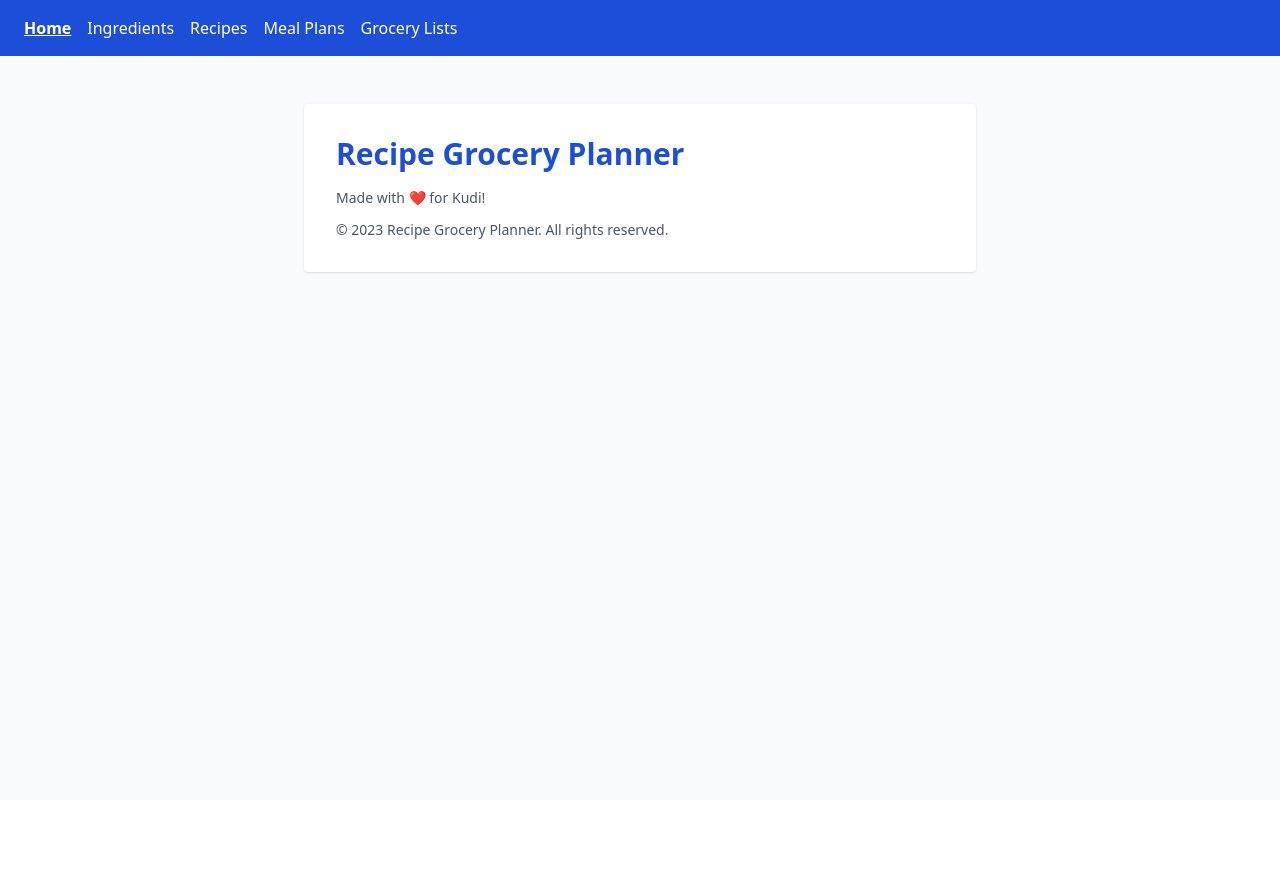
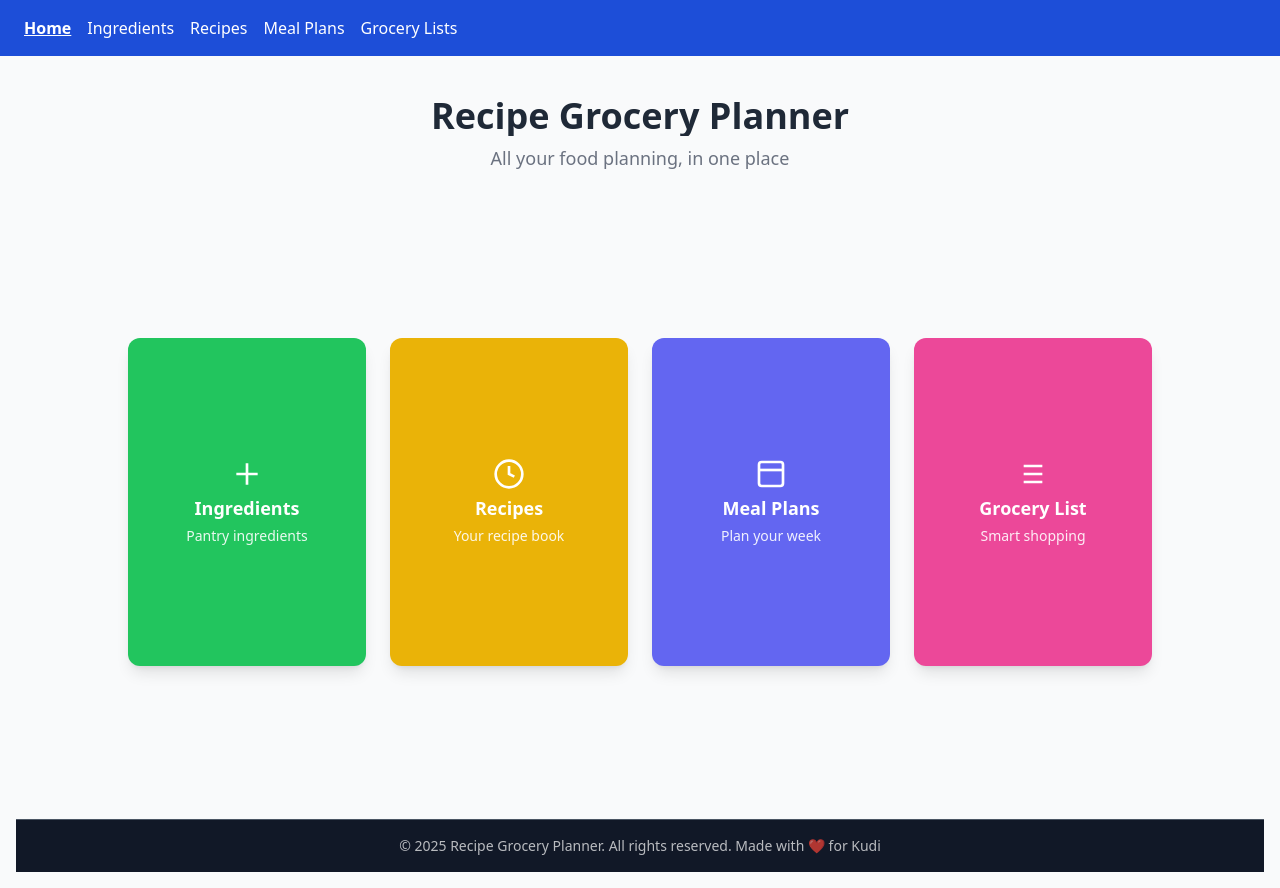
Before and after one commit to prashant900555/Recipe-Grocery-Planner, a React (Vite) app in the folder frontend/: page / in a window 1280 px wide. Before the commit the page ends 800 px from the top, so only its background shows below. Built offline with nearby package versions, Linux system fonts and the light colour scheme.

Commit message:
Added back home button FE

```diff
--- a/frontend/src/pages/GroceryListsPage.jsx
+++ b/frontend/src/pages/GroceryListsPage.jsx
@@ -6,6 +6,7 @@ import {
   deleteGroceryList,
 } from "../services/groceryListService";
 import GroceryListForm from "../components/GroceryListForm";
+import { useNavigate } from "react-router-dom";
 
 export default function GroceryListsPage() {
   const [lists, setLists] = useState([]);
@@ -13,6 +14,7 @@ export default function GroceryListsPage() {
   const [showForm, setShowForm] = useState(false);
   const [editList, setEditList] = useState(null);
   const [error, setError] = useState();
+  const navigate = useNavigate();
 
   const fetchAll = async () => {
     setLoading(true);
@@ -61,14 +63,21 @@ export default function GroceryListsPage() {
     }
   }
 
-  function showPurchasedCount(entries = []) {
-    if (!entries || !entries.length) return "";
-    const done = entries.filter((e) => e.purchased).length;
-    return `${done}/${entries.length}`;
+  function showPurchasedCount(entries) {
+    if (!entries || !entries.length) return "0";
+    const done = entries.filter((e) => e.purchased);
+    return `${done.length} / ${entries.length}`;
   }
 
   return (
     <section className="max-w-5xl mx-auto bg-white shadow-lg rounded-xl mt-8 p-6">
+      <button
+        type="button"
+        className="mb-4 px-4 py-2 bg-blue-600 hover:bg-blue-700 text-white rounded"
+        onClick={() => navigate("/")}
+      >
+        Back to Home
+      </button>
       <div className="flex flex-col sm:flex-row items-center justify-between mb-8 gap-4">
         <h2 className="text-3xl font-bold text-pink-800">Grocery Lists</h2>
         <button
@@ -86,7 +95,6 @@ export default function GroceryListsPage() {
           {error}
         </div>
       )}
-
       {showForm && (
         <div className="mb-10">
           <GroceryListForm
@@ -99,7 +107,6 @@ export default function GroceryListsPage() {
           />
         </div>
       )}
-
       <div className="overflow-x-auto">
         <table className="min-w-full divide-y divide-gray-100 text-sm rounded-md">
           <thead className="bg-pink-50">
@@ -107,7 +114,6 @@ export default function GroceryListsPage() {
               <th className="py-3 px-4 text-left font-bold">#</th>
               <th className="py-3 px-4 text-left font-bold">Name</th>
               <th className="py-3 px-4 text-left font-bold">Date</th>
-              <th className="py-3 px-4 text-left font-bold">From Meal Plan</th>
               <th className="py-3 px-4 text-left font-bold">Items</th>
               <th className="py-3 px-4 text-left font-bold">Purchased</th>
               <th className="py-3 px-4"></th>
@@ -116,14 +122,14 @@ export default function GroceryListsPage() {
           <tbody className="bg-white divide-y divide-gray-50">
             {loading ? (
               <tr>
-                <td colSpan={7} className="text-center py-8 text-gray-400">
+                <td colSpan={6} className="text-center py-8 text-gray-400">
                   Loading...
                 </td>
               </tr>
             ) : lists.length === 0 ? (
               <tr>
                 <td
-                  colSpan={7}
+                  colSpan={6}
                   className="text-center py-10 text-gray-300 font-semibold"
                 >
                   No grocery lists found.
@@ -135,7 +141,6 @@ export default function GroceryListsPage() {
                   <td className="py-2 px-4">{idx + 1}</td>
                   <td className="py-2 px-4">{list.name}</td>
                   <td className="py-2 px-4">{list.date || "-"}</td>
-                  <td className="py-2 px-4">{list.mealPlan?.name || "-"}</td>
                   <td className="py-2 px-4">
                     {list.entries && list.entries.length > 0 ? (
                       <ul className="list-disc pl-4">
@@ -143,7 +148,7 @@ export default function GroceryListsPage() {
                           <li key={e.ingredientId + "-" + i}>
                             {e.quantity} {e.unit} {e.ingredientName}
                             {e.note ? ` (${e.note})` : ""}
-                            {e.purchased ? " ✔️" : ""}
+                            {e.purchased ? "✓" : ""}
                           </li>
                         ))}
                       </ul>
--- a/frontend/src/pages/HomePage.jsx
+++ b/frontend/src/pages/HomePage.jsx
@@ -1,15 +1,139 @@
 import React from "react";
+import { useNavigate } from "react-router-dom";
 
 export default function HomePage() {
+  const navigate = useNavigate();
+
+  const tiles = [
+    {
+      label: "Ingredients",
+      color: "bg-green-500 hover:bg-green-600",
+      icon: (
+        <svg
+          className="w-8 h-8 mb-1 text-white"
+          fill="none"
+          stroke="currentColor"
+          strokeWidth="2"
+          viewBox="0 0 24 24"
+        >
+          <path d="M12 4v16m8-8H4"></path>
+        </svg>
+      ),
+      to: "/ingredients",
+      desc: "Pantry ingredients",
+    },
+    {
+      label: "Recipes",
+      color: "bg-yellow-500 hover:bg-yellow-600",
+      icon: (
+        <svg
+          className="w-8 h-8 mb-1 text-white"
+          fill="none"
+          stroke="currentColor"
+          strokeWidth="2"
+          viewBox="0 0 24 24"
+        >
+          <path d="M12 6v6l4 2"></path>
+          <circle cx="12" cy="12" r="10"></circle>
+        </svg>
+      ),
+      to: "/recipes",
+      desc: "Your recipe book",
+    },
+    {
+      label: "Meal Plans",
+      color: "bg-indigo-500 hover:bg-indigo-600",
+      icon: (
+        <svg
+          className="w-8 h-8 mb-1 text-white"
+          fill="none"
+          stroke="currentColor"
+          strokeWidth="2"
+          viewBox="0 0 24 24"
+        >
+          <rect width="18" height="18" x="3" y="3" rx="2" />
+          <path d="M3 9h18"></path>
+        </svg>
+      ),
+      to: "/mealplans",
+      desc: "Plan your week",
+    },
+    {
+      label: "Grocery List",
+      color: "bg-pink-500 hover:bg-pink-600",
+      icon: (
+        <svg
+          className="w-8 h-8 mb-1 text-white"
+          fill="none"
+          stroke="currentColor"
+          strokeWidth="2"
+          viewBox="0 0 24 24"
+        >
+          <path d="M5 6h14M5 12h14M5 18h14"></path>
+        </svg>
+      ),
+      to: "/grocerylists",
+      desc: "Smart shopping",
+    },
+  ];
+
   return (
-    <div className="max-w-2xl mx-auto mt-8 p-8 bg-white rounded shadow">
-      <h1 className="text-3xl font-bold text-blue-700 mb-4">
-        Recipe Grocery Planner
-      </h1>
-
-      <footer className="mt-4 text-gray-600 text-sm">
-        <p className="mb-3">Made with ❤️ for Kudi!</p>© 2023 Recipe Grocery
-        Planner. All rights reserved.
+    <div className="min-h-screen max-h-screen flex flex-col overflow-hidden">
+      <header className="flex flex-col items-center pt-6 pb-2 px-2">
+        <h1 className="text-2xl sm:text-3xl md:text-4xl font-extrabold text-center text-gray-800 mb-2 leading-tight truncate">
+          Recipe Grocery Planner
+        </h1>
+        <p className="text-gray-500 text-sm sm:text-base md:text-lg text-center mb-1">
+          All your food planning, in one place
+        </p>
+      </header>
+      <main className="flex-1 flex flex-col items-center justify-center px-2">
+        <div className="w-full max-w-5xl flex-1 flex items-center">
+          <div
+            className="
+              grid grid-cols-2 sm:grid-cols-4 gap-3 sm:gap-6 w-full mx-auto"
+            style={{
+              flex: 1,
+              height: "calc(41vh - 0px)",
+              minHeight: 0,
+              alignItems: "stretch",
+            }}
+          >
+            {tiles.map((tile) => (
+              <button
+                key={tile.label}
+                onClick={() => navigate(tile.to)}
+                className={`
+                  group shadow-lg rounded-xl flex flex-col items-center justify-center
+                  transition transform hover:scale-105 active:scale-95 duration-100
+                  ${tile.color} px-2 py-3 sm:px-4 sm:py-6
+                  focus:outline-none
+                  w-full h-full min-h-0
+                `}
+                aria-label={`Go to ${tile.label}`}
+                style={{
+                  minHeight: 0,
+                  height: "100%",
+                  fontSize: "clamp(12px,2vw,18px)",
+                }}
+              >
+                {tile.icon}
+                <span className="font-bold text-base sm:text-lg text-white mb-1 group-hover:underline">
+                  {tile.label}
+                </span>
+                <span className="text-white text-xs sm:text-sm opacity-90 text-center">
+                  {tile.desc}
+                </span>
+              </button>
+            ))}
+          </div>
+        </div>
+      </main>
+      <footer className="bg-gray-900 text-white text-center py-3 sm:py-4 mt-auto shadow-lg border-t border-gray-600 text-xs sm:text-sm">
+        <span className="opacity-70">
+          © {new Date().getFullYear()} Recipe Grocery Planner. All rights
+          reserved. Made with ❤️ for Kudi
+        </span>
       </footer>
     </div>
   );
--- a/frontend/src/pages/IngredientsPage.jsx
+++ b/frontend/src/pages/IngredientsPage.jsx
@@ -6,19 +6,21 @@ import {
   deleteIngredient,
 } from "../services/ingredientService";
 import IngredientForm from "../components/IngredientForm";
+import { useNavigate } from "react-router-dom";
 
 export default function IngredientsPage() {
   const [ingredients, setIngredients] = useState([]);
   const [loading, setLoading] = useState(true);
   const [showForm, setShowForm] = useState(false);
   const [editIngredient, setEditIngredient] = useState(null);
-  const [errorMsg, setErrorMsg] = useState("");
+  const [errorMsg, setErrorMsg] = useState();
+  const navigate = useNavigate();
 
   async function fetchAll() {
     setLoading(true);
     try {
       setIngredients(await getIngredients());
-      setErrorMsg("");
+      setErrorMsg();
     } catch {
       setErrorMsg("Failed to fetch ingredients.");
     }
@@ -62,6 +64,13 @@ export default function IngredientsPage() {
 
   return (
     <section className="max-w-3xl mx-auto bg-white shadow-lg rounded-xl mt-8 p-6">
+      <button
+        type="button"
+        className="mb-4 px-4 py-2 bg-blue-600 hover:bg-blue-700 text-white rounded"
+        onClick={() => navigate("/")}
+      >
+        Back to Home
+      </button>
       <div className="flex flex-col sm:flex-row items-center justify-between mb-8 gap-4">
         <h2 className="text-3xl font-bold text-blue-800">Ingredients</h2>
         <button
@@ -71,16 +80,14 @@ export default function IngredientsPage() {
             setEditIngredient(null);
           }}
         >
-          + Add Ingredient
+          Add Ingredient
         </button>
       </div>
-
       {errorMsg && (
         <div className="bg-red-50 border border-red-400 text-red-700 px-4 py-3 rounded mb-6">
           {errorMsg}
         </div>
       )}
-
       {showForm && (
         <div className="mb-8">
           <IngredientForm
@@ -93,7 +100,6 @@ export default function IngredientsPage() {
           />
         </div>
       )}
-
       <div className="overflow-x-auto">
         <table className="min-w-full divide-y divide-gray-200 text-sm rounded-md">
           <thead className="bg-gray-100">
--- a/frontend/src/pages/RecipesPage.jsx
+++ b/frontend/src/pages/RecipesPage.jsx
@@ -19,7 +19,6 @@ export default function RecipesPage() {
   const [listName, setListName] = useState("");
   const [listDate, setListDate] = useState("");
   const [generating, setGenerating] = useState(false);
-
   const navigate = useNavigate();
 
   const fetchAll = async () => {
@@ -36,6 +35,7 @@ export default function RecipesPage() {
 
   useEffect(() => {
     fetchAll();
+    setListDate(todayDDMMYYYY());
   }, []);
 
   async function handleCreate(data) {
@@ -91,22 +91,15 @@ export default function RecipesPage() {
       setGenerating(false);
       navigate("/grocerylists");
     } catch (e) {
-      // Show error in UI, and log all details to the console:
       let message = "Failed to generate grocery list.";
       if (e.response?.data) {
-        if (typeof e.response.data === "string") {
-          message = e.response.data;
-        } else if (e.response.data.message) {
-          message = e.response.data.message;
-        } else {
-          message = JSON.stringify(e.response.data);
-        }
+        if (typeof e.response.data === "string") message = e.response.data;
+        else if (e.response.data.message) message = e.response.data.message;
+        else message = JSON.stringify(e.response.data);
       } else if (e.message) {
         message = e.message;
       }
       setError(message);
-      // Debug log to browser console
-      console.error("Grocery list generation failed:", e, e.response?.data);
       setGenerating(false);
     }
   }
@@ -119,12 +112,15 @@ export default function RecipesPage() {
     return `${dd}-${mm}-${yyyy}`;
   }
 
-  useEffect(() => {
-    setListDate(todayDDMMYYYY());
-  }, []);
-
   return (
     <section className="max-w-4xl mx-auto bg-white shadow-lg rounded-xl mt-8 p-6">
+      <button
+        type="button"
+        className="mb-4 px-4 py-2 bg-blue-600 hover:bg-blue-700 text-white rounded"
+        onClick={() => navigate("/")}
+      >
+        Back to Home
+      </button>
       <div className="flex flex-col sm:flex-row items-center justify-between mb-8 gap-4">
         <h2 className="text-3xl font-bold text-blue-800">Recipes</h2>
         <button
@@ -142,10 +138,10 @@ export default function RecipesPage() {
           {error}
         </div>
       )}
-
+      {/* Selection and Generate */}
       <div className="mb-6 border p-4 rounded bg-blue-50">
         <span className="font-semibold mr-3">
-          Select recipes to generate a grocery list:
+          Select recipes to generate a grocery list
         </span>
         <input
           type="text"
@@ -163,7 +159,6 @@ export default function RecipesPage() {
             return `${yyyy}-${mm}-${dd}`;
           })()}
           onChange={(e) => {
-            // Convert YYYY-MM-DD to DD-MM-YYYY
             const [yyyy, mm, dd] = e.target.value.split("-");
             setListDate(`${dd}-${mm}-${yyyy}`);
           }}
@@ -177,7 +172,6 @@ export default function RecipesPage() {
           {generating ? "Generating..." : "Generate Grocery List"}
         </button>
       </div>
-
       {showForm && (
         <div className="mb-10">
           <RecipeForm
@@ -220,7 +214,7 @@ export default function RecipesPage() {
             ) : (
               recipes.map((rec, idx) => (
                 <tr key={rec.id} className="hover:bg-blue-50 transition">
-                  <td className="py-2 px-4">
+                  <td>
                     <input
                       type="checkbox"
                       checked={selected.includes(rec.id)}
@@ -234,15 +228,16 @@ export default function RecipesPage() {
                       <ul className="list-disc pl-4">
                         {rec.ingredients.map((ri) =>
                           ri.ingredient ? (
-                            <li key={ri.id || Math.random()}>
+                            <li key={ri.id + Math.random()}>
                               {ri.quantity} {ri.ingredient.unit}{" "}
-                              {ri.ingredient.name} {ri.note ? ri.note : ""}
+                              {ri.ingredient.name}
+                              {ri.note ? ` (${ri.note})` : ""}
                             </li>
                           ) : null
                         )}
                       </ul>
                     ) : (
-                      <span className="text-gray-400-span"></span>
+                      <span className="text-gray-400">-</span>
                     )}
                   </td>
                   <td className="py-2 px-4 flex gap-2">
```
Also changed, not shown: frontend/src/pages/MealPlansPage.jsx (+23 -20 lines).
